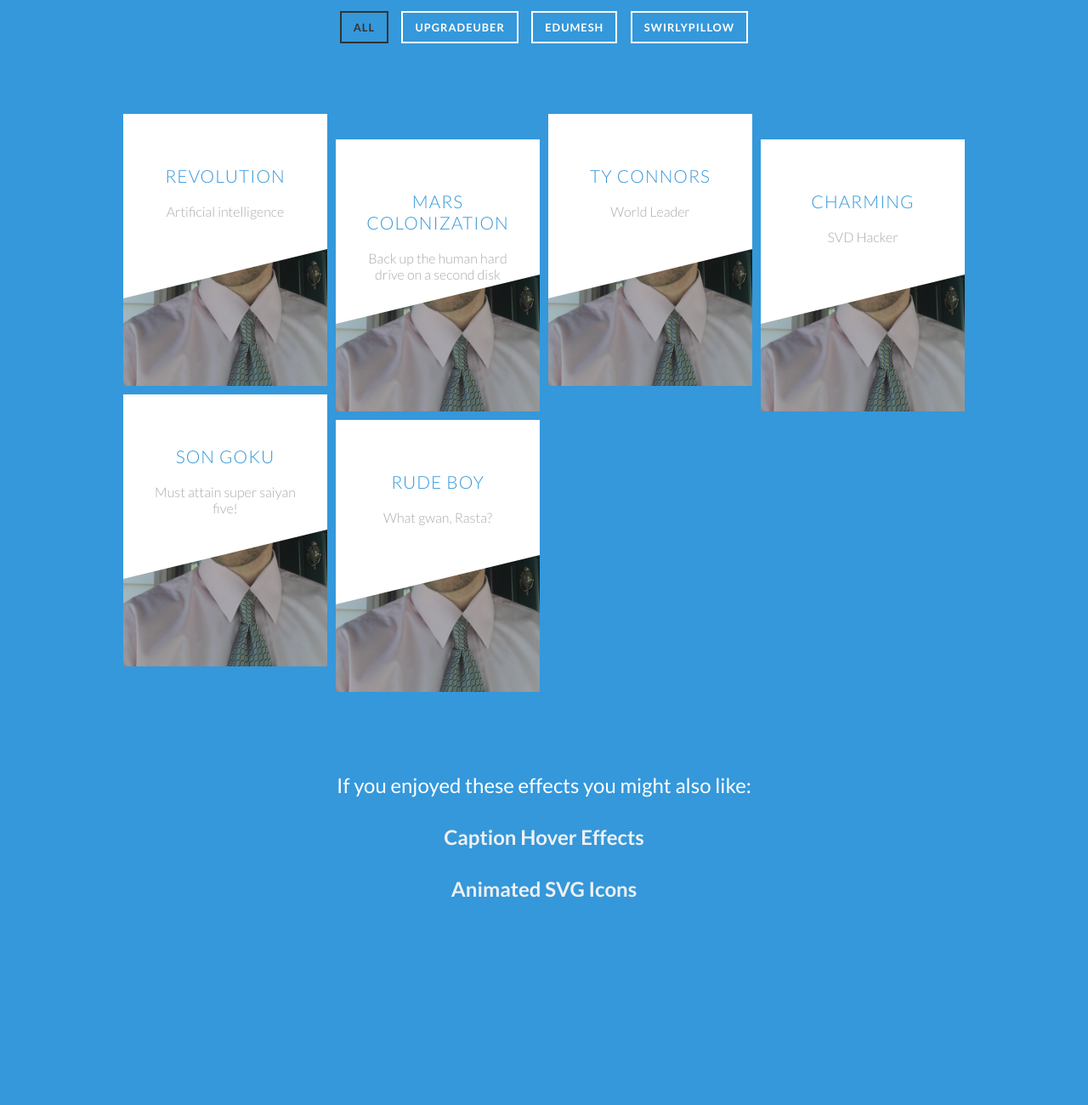
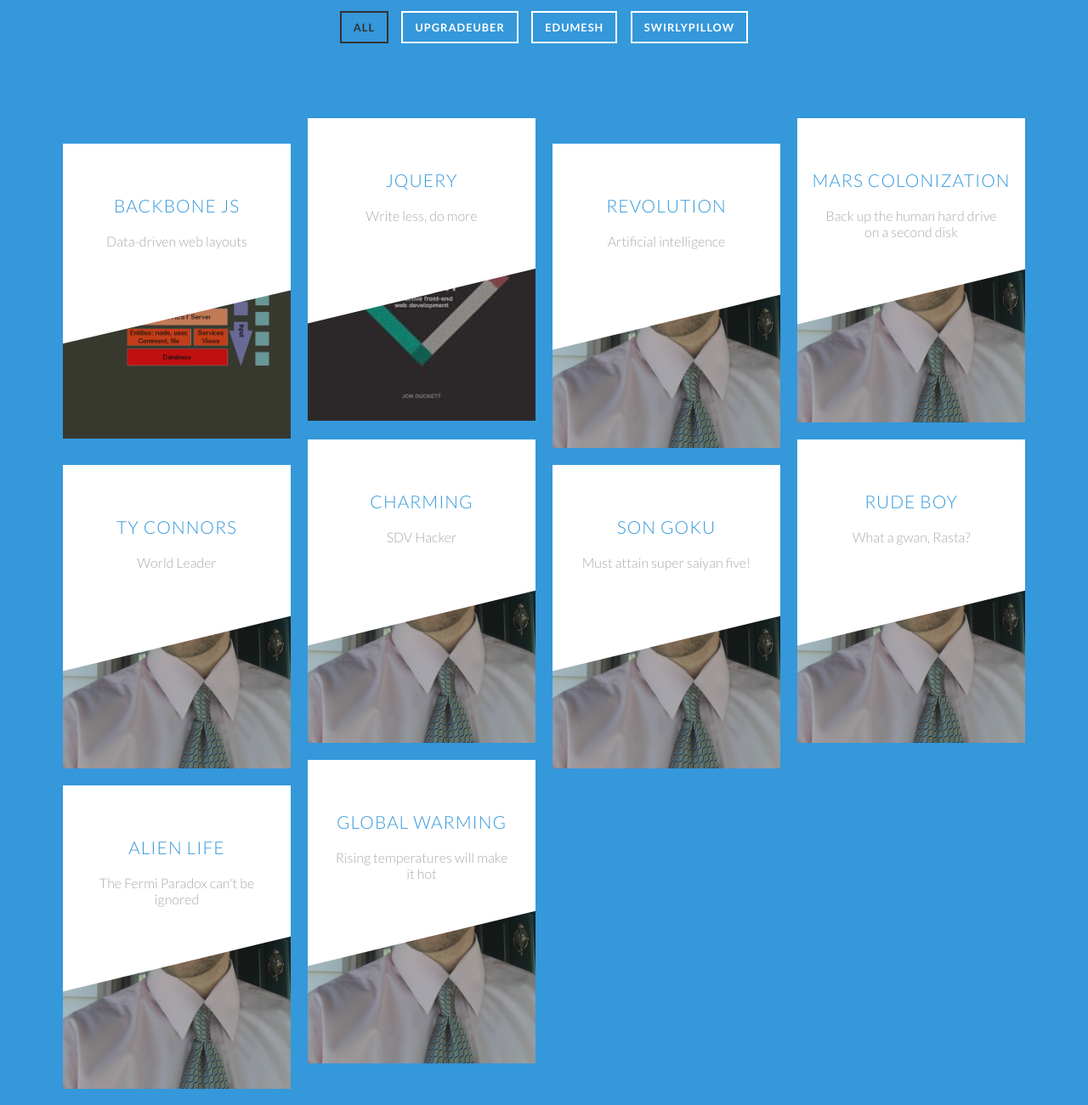
Before and after one commit to tconn89/Backbone-profile, a plain HTML site: page backbone.html in a window 1280 px wide. Shown: the part 160-1460 px from the top of the page at 85% size. Before the commit the page ends 1252 px from the top, so only its background shows below. Drawn offline with Linux system fonts and the light colour scheme.

Commit message:
mostly working, pre click handler merger

```diff
--- a/backbone.html
+++ b/backbone.html
@@ -35,20 +35,6 @@
 				</nav>
 			</header>
 			<section id="grid" class="grid clearfix">
-			<script id="template" type="text/template">
-				<a class="all-tiles atile-one" href="" data-path-hover="m 180,34.57627 -180,0 L 0,0 180,0 z">
-					<figure class="tile-one">
-						<img src="img/6.jpg" />
-						<svg viewBox="0 0 180 320" preserveAspectRatio="none"><path d="M 180,160 0,218 0,0 180,0 z"/></svg>
-						<figcaption>
-							<h2> <%= title %> </h2>
-							<p class="preclick"> <%= subtitle %> </p>
-							<p class="tclick">  <%= description %> </p>
-							<button>View</button>
-						</figcaption>
-					</figure>
-				</a>
-			</script>
 			</section>
 			<section class="related">
 				<p>If you enjoyed these effects you might also like:</p>
@@ -64,6 +50,20 @@
 <script src="js/profiles.json"></script>
 
 
+<script id="template" type="text/template">
+	<a class="all-tiles" href="" data-id="<%= id %>" data-path-hover="m 180,34.57627 -180,0 L 0,0 180,0 z">
+		<figure class="tile-one">
+			<img src=" <%= imgPath %> " />
+			<svg viewBox="0 0 180 320" preserveAspectRatio="none"><path d="M 180,160 0,218 0,0 180,0 z"/></svg>
+			<figcaption>
+				<h2> <%= title %> </h2>
+				<p class="preclick"> <%= subtitle %> </p>
+				<p class="tclick">  <%= description %> </p>
+				<button>View</button>
+			</figcaption>
+		</figure>
+	</a>
+</script>
 <script>
 	$(function() {
 
--- a/css/component.css
+++ b/css/component.css
@@ -1,7 +1,7 @@
 /* Common style */
 .grid {
 	margin: 40px auto 120px;
-	max-width: 1000px;
+	max-width: 1200px;
 	width: 90%;
 }
 
@@ -14,6 +14,8 @@ a, a:active, a:focus, a:visted {
 	width: 25%;
 	color: #333;
 	transition: position 0.5s;
+
+
 }
 
 .grid a:nth-child(odd) {
@@ -23,7 +25,7 @@ a, a:active, a:focus, a:visted {
 .grid figure {
 	position: relative;
 	overflow: hidden;
-	margin: 5px;
+	margin: 10px;
 	background: #333;
 }
 
@@ -144,7 +146,7 @@ p.tclick {
 
 .demo-1 .grid figure button,
 .demo-3 .grid figure button {
-	top: 50%;
+	top: 80%;
 	left: 50%;
 	border: 3px solid #fff;
 	background: transparent;
@@ -258,6 +260,7 @@ p.tclick {
 	}
 
 
+
 	.grid figcaption h2 {
 		margin-bottom: 0px;
 		-webkit-transform: translateY(30px);
--- a/js/animate.js
+++ b/js/animate.js
@@ -32,7 +32,15 @@ function slideClosed(tile) {
 	var $tile = tile;
   $tile.find('p.preclick').css('display','block');
   $tile.find('p.tclick').css('display','none');
-  $tile.find('img').animate({width: '100%'},dt);
+  $tile.find('img').animate({width: '100%'},{
+    duration: dt,
+    complete: function(){
+      var tile = App.tileList.where({clicked:true})[0];
+      var id = tile.get('id');
+      var idminus = id - 1;
+      $('[data-id=' + id + ']').insertAfter($('[data-id='+ idminus +']'));
+    }
+  });
   $tile.animate({width:defaultWidth}, dt);
 
   tileFade();
@@ -47,14 +55,21 @@ function slideClosed(tile) {
 $(document).ready(function(){
   var TriggerClick = 0;
 
-  // !!!!!! OMG REFACTOR CLICK FUNCTION !!!!!!!!!
 
   $('.all-tiles').click(function(e){
 
   	console.log(this);
   	e.preventDefault();
+    // Nothing Open
     if($('.clicked').length == 0){
-    	// Nothing Open
+
+      // Absurdly complicated re-ordering
+      var tileIndex = e.currentTarget.attributes[2].value; //data-id attribute
+      if(tileIndex%4 != 0){
+        var row = Math.floor(tileIndex/4);
+        var first = $('.grid').children().eq(4*row);
+        $(this).insertBefore(first);
+      }
       slideOpen($(this));
     }
     else{
@@ -62,6 +77,7 @@ $(document).ready(function(){
     	if($(this)[0] == $('.clicked')[0]){
     		// User clicked on same tile
 	    	slideClosed($('.clicked'));
+      // $(this).insertAfter($('.grid').children().eq(tileIndex));
     	}
     	else{
     		// User clicked elsewhere
--- a/js/base.js
+++ b/js/base.js
@@ -1,35 +1,48 @@
 
+var App = new Object();
 
+var Tile = Backbone.Model.extend({
+  defaults: {
+    clicked: false
+  },
 
-var Profile = Backbone.Model.extend();
-
-var ProfileList = Backbone.Collection.extend({
-    model: Profile,
-    url: 'jsonSample.json'
 });
 
-var ProfileView = Backbone.View.extend({
+var TileList = Backbone.Collection.extend({
+    model: Tile
+});
+
+var TileView = Backbone.View.extend({
     el: "#grid",
     initialize: function(){
         this.listenTo(this.collection,"add", this.renderItem);
         this.template = _.template($('#template').html());
     },
+    events: {
+      "click .all-tiles"   : "toggleClick"
+    },
+    toggleClick: function(e) {
+      var id =  e.currentTarget.attributes[2].value;
+      var tile =  this.collection.where({'id':Number(id)})[0];
+      tile.set('clicked',!tile.get('clicked'));
+    },
     render: function () {
         this.collection.each(function(model){
-             var profileTemplate = this.template(model.toJSON());
-             this.$el.append(profileTemplate);
+             var tileTemplate = this.template(model.toJSON());
+             this.$el.append(tileTemplate);
         }, this);
         return this;
     },
-    renderItem: function(profile) {
-         var profileTemplate = this.template(profile.toJSON());
-         this.$el.append(profileTemplate);
+    renderItem: function(tile) {
+         var tileTemplate = this.template(tile.toJSON());
+         this.$el.append(tileTemplate);
     }
 });
 
 $(function(){
-  var profileList = new ProfileList(startData);
-  var profilesView = new ProfileView({collection: profileList});
-  profilesView.render();
-  profileList.add(addData);
+  App.tileList = new TileList(startData);
+  App.tilesView = new TileView({collection: App.tileList});
+  App.tilesView.render();
+  App.tileList.add(addData);
+
 });
--- a/js/profiles.json
+++ b/js/profiles.json
@@ -1,41 +1,75 @@
 var startData = [
     {
-        "id": "p1",
+        "id": 0,
+        "title" : "Backbone js",
+        "subtitle" : "Data-driven web layouts",
+        "description" : "My knowledge of this library allows me to create more complex webpages using custom templates and JSON data through MVC architecture.",
+        "imgPath" : "img/backbone1.png"
+    },
+    {
+        "id": 1,
+        "title" : "jQuery",
+        "subtitle" : "Write less, do more",
+        "description" : "The default library for solving my problems, I've written drag & drop apps in jQuery as well as animations.",
+        "imgPath" : "img/jquery.png"
+        },
+    {
+        "id": 2,
         "title" : "revolution",
         "subtitle" : "Artificial intelligence",
-        "description" : "Algorithms and machine learning will cause a new host of problems to humanity including job security, managing super intelligence, and robot safety"
+        "description" : "Algorithms and machine learning will cause a new host of problems to humanity including job security, managing super intelligence, and robot safety",
+        "imgPath" : "img/6.jpg"
     },
     {
-        "id": "p2",
+        "id": 3,
         "title" : "Mars Colonization",
         "subtitle" : "Back up the human hard drive on a second disk",
-        "description" : "Not to mention how fun solving interstellar travel is"
+        "description" : "Not to mention how fun solving interstellar travel is",
+        "imgPath" : "img/6.jpg"
     },
     {
-        "id": "p3",
+        "id": 4,
         "title" : "Ty Connors",
         "subtitle" : "World Leader",
-        "description" : "Embraces cyberculture to compete with the coming intelligence explosion"
+        "description" : "Embraces cyberculture to compete with the coming intelligence explosion",
+        "imgPath" : "img/6.jpg"
     }
 ];
 
 var addData = [
     {
-        "id": "p4",
+        "id": 5,
         "title" : "charming",
-        "subtitle" : "SVD Hacker",
-        "description" : "mucking about in the driverless vehicle space"
+        "subtitle" : "SDV Hacker",
+        "description" : "mucking about in the driverless vehicle space",
+        "imgPath" : "img/6.jpg"
     },
     {
-        "id": "p5",
+        "id": 6,
         "title" : "Son Goku",
         "subtitle" : "Must attain super saiyan five!",
-        "description" : "AAAAaaaaahhhhhhhh, ahhhhhhhhhhhh!!!!!!!"
+        "description" : "AAAAaaaaahhhhhhhh, ahhhhhhhhhhhh!!!!!!!",
+        "imgPath" : "img/6.jpg"
     },
     {
-        "id": "p6",
+        "id": 7,
         "title" : "Rude Boy",
-        "subtitle" : "What gwan, Rasta?",
-        "description" : "Learning about the globalization of cultures is fun"
+        "subtitle" : "What a gwan, Rasta?",
+        "description" : "Learning about the globalization of cultures is fun",
+        "imgPath" : "img/6.jpg"
+    },
+    {
+        "id": 8,
+        "title" : "Alien Life",
+        "subtitle" : "The Fermi Paradox can't be ignored",
+        "description" : "Ever since we tested our first nuclear weapon in 1947, UFO sitings have sky rocketed",
+        "imgPath" : "img/6.jpg"
+    },
+    {
+        "id": 9,
+        "title" : "Global Warming",
+        "subtitle" : "Rising temperatures will make it hot",
+        "description" : "Tesla to the rescue!",
+        "imgPath" : "img/6.jpg"
     }
 ];
```
Also changed, not shown: img/backbone.png (added), img/backbone1.png (added), img/jquery.jpg (added), img/jquery.png (added), 2 other files.
